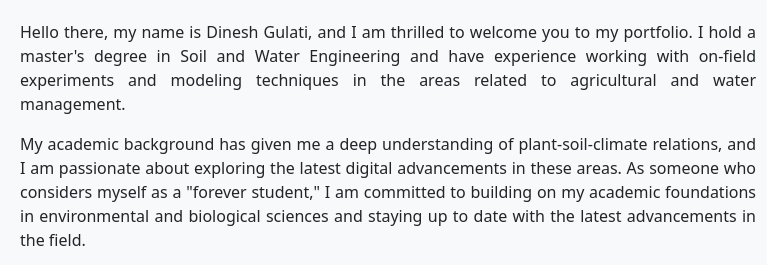
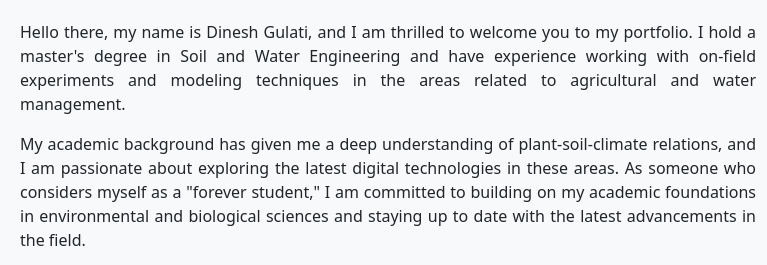
Before and after one commit to dineshgulati933/portfolio_website, a plain HTML site: page index.html in a window 1280 px wide. Shown: the part 900-1165 px from the top of the page, 442-1209 px from the left. Drawn offline with nearby package versions, Linux system fonts and the light colour scheme.

Commit message:
Update index.html

```diff
--- a/index.html
+++ b/index.html
@@ -66,7 +66,7 @@
 
                 <div class="col-lg-8">
                     <p style="text-align: justify;">Hello there, my name is Dinesh Gulati, and I am thrilled to welcome you to my portfolio. I hold a master's degree in Soil and Water Engineering and have experience working with on-field experiments and modeling techniques in the areas related to agricultural and water management.</p>
-                    <p style="text-align: justify;">My academic background has given me a deep understanding of plant-soil-climate relations, and I am passionate about exploring the latest digital advancements in these areas. As someone who considers myself as a "forever student," I am committed to building on my academic foundations in environmental and biological sciences and staying up to date with the latest advancements in the field.</p>
+                    <p style="text-align: justify;">My academic background has given me a deep understanding of plant-soil-climate relations, and I am passionate about exploring the latest digital technologies in these areas. As someone who considers myself as a "forever student," I am committed to building on my academic foundations in environmental and biological sciences and staying up to date with the latest advancements in the field.</p>
                     <p style="text-align: justify;">One of my areas of focus is digitization in agriculture, and I have added several skills to my repertoire to further my understanding in this area. I have expertise in mathematical modeling to analyze the relationship between various parameters affecting the soil-water-plant continuum, the use of IoT in agriculture, and programming languages like Python and R for analysis and prediction. I also have experience with remote sensing techniques, such as ArcGIS and Google Earth Engine, for evaluating parameters.</p>
                     <p style="text-align: justify;">I am excited to share my experiences and skills with you through this portfolio and look forward to discussing any potential opportunities or collaborations. Thank you for taking the time to get to know me!</p>
                 </div>
```
